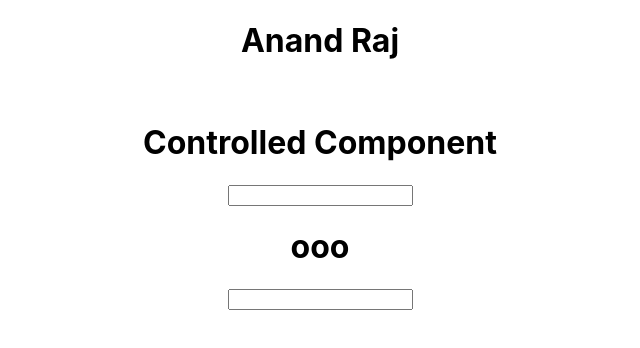
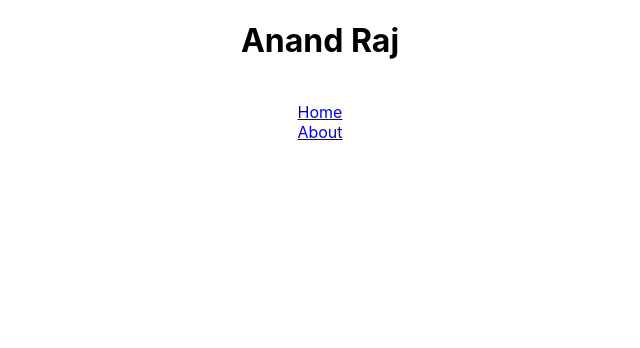
Before and after one commit to AlligatorrA/blog, a React (Create React App) app: page / in a window 1280 px wide. Shown: the top 348 px of the page, without its empty margins (320-960 px from the left). Built offline with nearby package versions, Linux system fonts and the light colour scheme.

Commit message:
Learninig Router

```diff
--- a/package.json
+++ b/package.json
@@ -8,6 +8,7 @@
     "@testing-library/user-event": "^12.8.3",
     "react": "^17.0.2",
     "react-dom": "^17.0.2",
+    "react-router-dom": "^5.2.0",
     "react-scripts": "4.0.3",
     "react-validation": "^3.0.7",
     "web-vitals": "^1.1.2"
--- a/src/App.js
+++ b/src/App.js
@@ -1,27 +1,52 @@
 import './App.css';
-import React,{useState} from 'react'
+import React from 'react'
+import {BrowserRouter as Router, Link, Route } from "react-router-dom"
 // import User from "./User.js"
 
 
 
 
-//controlled Component in ReactJs
+//   Routing Setup
 
 
 function App() {
 
-const [val, setVal]=useState("")
-const [item, setItem]=useState("ooo")
+
+
+
 
   return (
     <div>
-      <h1>Controlled Component</h1>
-      <h1>{val}</h1>
-      <input type="text" value={val} onChange={(e)=>setVal(e.target.value)} /> <br />
-      <h1>{item} </h1>
-      <input type="text"  onChange={(e)=>setItem(e.target.value)} />
+      <Router>
+        <Link to="/home" >Home</Link>
+        <br />
+        <Link to="/about" >About</Link>
+        <Route path="/home" >   < Home />    </Route>
+        <Route path="/about" > < About /> </Route>
+
+
+
+      </Router>
     </div>
   )
 }
+function Home() {
+  return(
+    <div>
+      <h1>Home </h1>
+      <p>This is home Page</p>
+    </div>
+  )
+
+}
+function About() {
+  return(
+    <div>
+      <h1>About</h1>
+      <p>This is About page</p>
+    </div>
+  )
+
+}
 
 export default App
```
Also changed, not shown: 1 other file (tests, documents, lock files or other folders).
